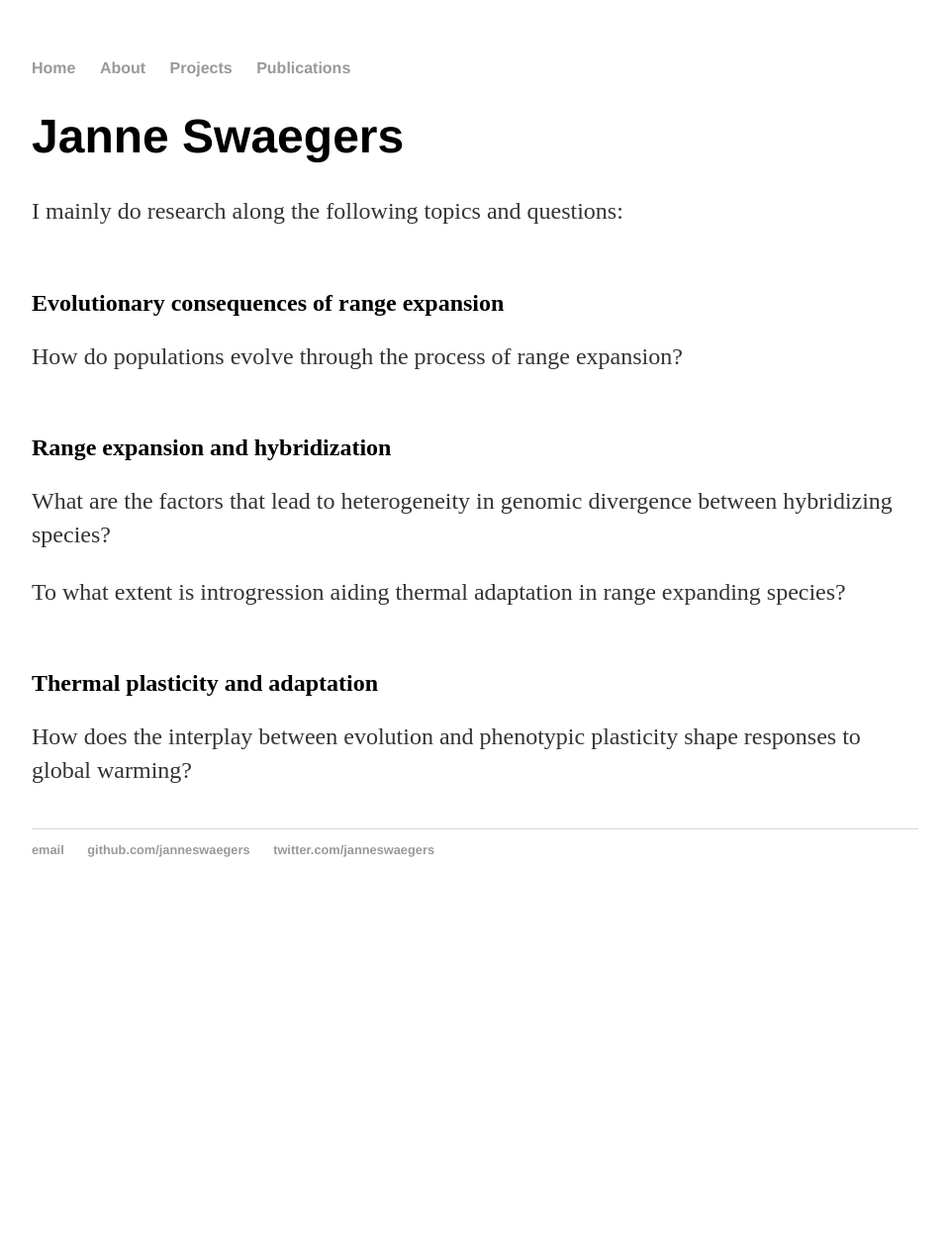
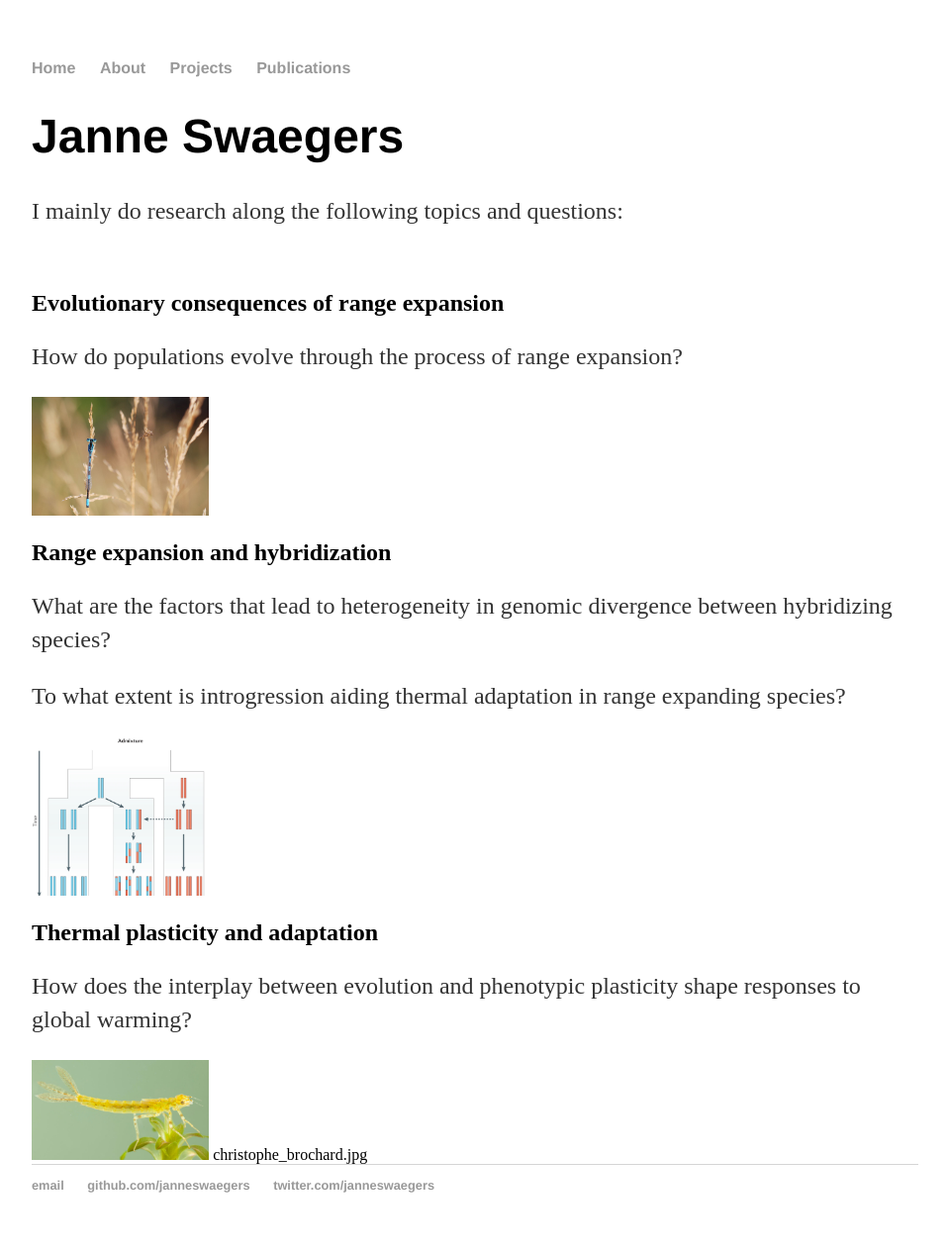
Before and after one commit to janneswaegers/janneswaegers.github.io, a Jekyll site: the page built from projects/index.html, in a window 1280 px wide. Shown: the whole page at 99% size, without its empty margins (160-1119 px from the left). Built offline with Jekyll 4.4.1, drawn with Linux system fonts in a browser that asks for light colours; before the commit the page ends 926 px from its top, so only the background shows below that.

Commit message:
Update index.html

```diff
--- a/projects/index.html
+++ b/projects/index.html
@@ -9,12 +9,16 @@ title: Janne Swaegers
 	<br style = “line-height:2;”>
   <h2>Evolutionary consequences of range expansion</h2>
 	<p>How do populations evolve through the process of range expansion?</p>
+	<img src="gilles_san_martin.jpg" width="20%" height="20%" alt="Coenagrion scitulum by Gilles San Martin">
 	<br style = “line-height:2;”>
   <h2>Range expansion and hybridization</h2>
 	<p>What are the factors that lead to heterogeneity in genomic divergence between hybridizing species?</p>
   <p>To what extent is introgression aiding thermal adaptation in range expanding species?</p>
+	<img src="Fernando_Racimo.png" width="20%" height="20%" alt="Scheme by Fernando Racimo">
 <br style = “line-height:2;”>
   <h2>Thermal plasticity and adaptation</h2>
 	<p>How does the interplay between evolution and phenotypic plasticity shape responses to global warming?</p>
+	<img src="christophe_brochard.jpg" width="20%" height="20%" alt="Ischnura elegans by Christophe Brochard">
+	christophe_brochard.jpg
 	<br style = “line-height:2;”>
 </div><!-- /.blurb -->
```
